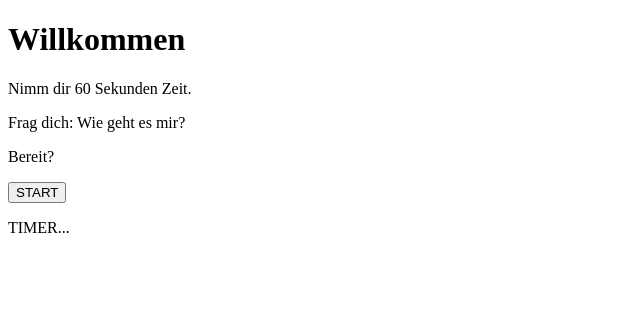
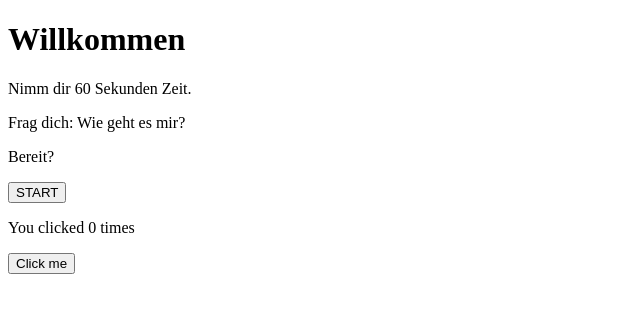
Before and after one commit to verenaisele/Capstone-Project, a React (Create React App) app in the folder client/: page / in a window 1280 px wide. Shown: the top 312 px of the page, without its empty margins (0-640 px from the left). Built offline with nearby package versions, Linux system fonts and the light colour scheme.

Commit message:
tests timer

```diff
--- /dev/null
+++ b/client/src/components/Timer.js
@@ -0,0 +1,14 @@
+import React, { useState } from 'react';
+
+function Timer() {
+  // Declare a new state variable, which we'll call "count"
+
+  const [count, setCount] = useState(0);
+  return (
+    <div>
+      <p>You clicked {count} times</p>
+      <button onClick={() => setCount(count + 1)}>Click me</button>
+    </div>
+  );
+}
+export default Timer;
--- a/client/src/pages/Ohm.js
+++ b/client/src/pages/Ohm.js
@@ -1,3 +1,6 @@
+import React from 'react';
+import Timer from '../components/Timer';
+
 export default function Ohm() {
   return (
     <div>
@@ -6,7 +9,7 @@ export default function Ohm() {
       <p>Frag dich: Wie geht es mir?</p>
       <p>Bereit?</p>
       <button>START</button>
-      <p>TIMER...</p>
+      <Timer />
     </div>
   );
 }
```
